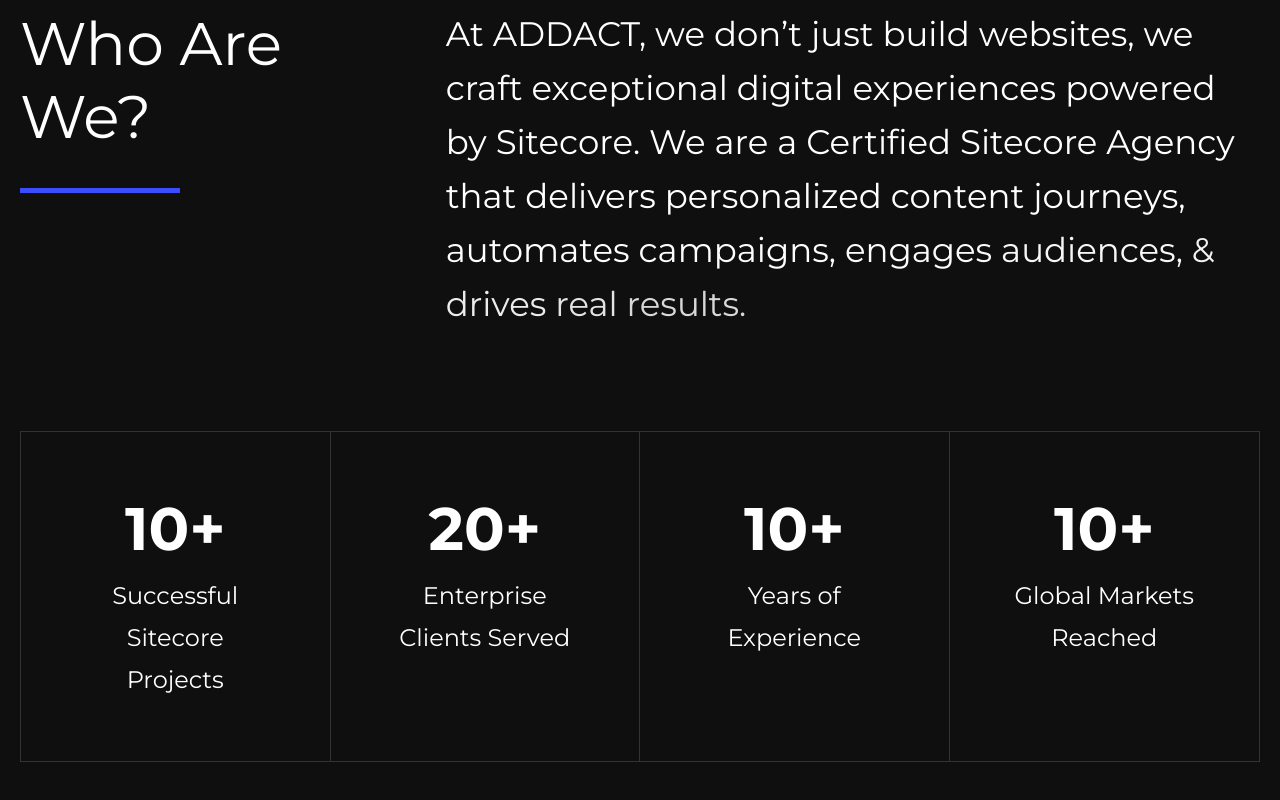
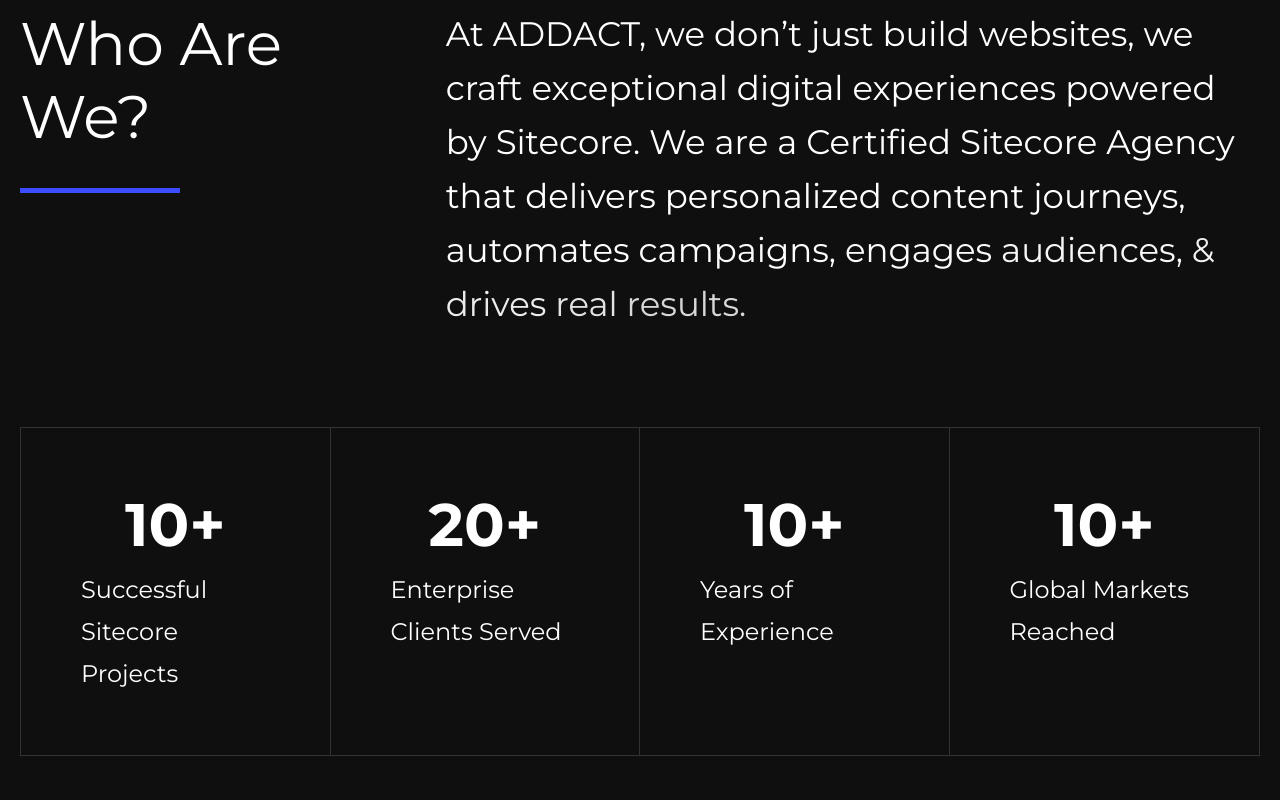
Before and after one commit to Addact-Devops/Addact-Revamp, a Next.js app in the folder addact/: page / in a window 1280 px wide. Shown: the part 684-1484 px from the top of the page. Built offline with nearby package versions, Linux system fonts and the light colour scheme.

Commit message:
HomePage-FE

```diff
--- a/addact/src/components/organisms/WhoWeAre.tsx
+++ b/addact/src/components/organisms/WhoWeAre.tsx
@@ -57,16 +57,16 @@
     return (
         <section className='who-we-are gap' ref={sectionRef}>
             <div className='container'>
-                <div className='flex'>
-                    <h2 className='who-we-are__title border-after'>Who Are We?</h2>
+                <div className='flex gap-[100px]'>
+                    <h2 className='w-[40%] border-after'>Who Are We?</h2>
 
-                    <div className='who-we-are__description'>
+                    <div className='w-full text-left'>
                         {paragraphLines.map((line, lineIndex) => (
-                            <p key={lineIndex} className='who-we-are__paragraph large'>
+                            <p key={lineIndex} className='text-lg large inline'>
                                 {line.split(" ").map((word, wordIndex) => (
                                     <span
                                         key={wordIndex}
-                                        className={`who-we-are__word ${isVisible ? "fade-in" : ""}`}
+                                        className={`inline-block opacity-20 ${isVisible ? "fade-in" : ""}`}
                                         style={{ animationDelay: `${(lineIndex * 1.5 + wordIndex * 0.1).toFixed(2)}s` }}
                                     >
                                         {word}&nbsp;
@@ -77,18 +77,18 @@
                     </div>
                 </div>
 
-                <div className='who-we-are__stats'>
+                <div className='grid grid-cols-1 sm:grid-cols-2 md:grid-cols-4 border border-white/15 mt-24 overflow-hidden'>
                     {stats.map((item, index) => (
-                        <div key={index} className='who-we-are__stat-item'>
+                        <div key={index} className='text-center p-[60px] border-r border-white/15 last:border-r-0'>
                             <h2
-                                className='who-we-are__number'
+                                className='text-white !font-bold text-3xl mb-2 transition-colors duration-300'
                                 ref={(el) => {
                                     numberRefs.current[index] = el;
                                 }}
                             >
                                 0+
                             </h2>
-                            <div className='who-we-are__text'>{item.content}</div>
+                            <div className='text-2xl text-left font-normal leading-[1.75]'>{item.content}</div>
                         </div>
                     ))}
                 </div>
--- a/addact/src/styles/components/whoweare.scss
+++ b/addact/src/styles/components/whoweare.scss
@@ -4,28 +4,6 @@
 @import "../base/functions";
 
 .who-we-are {
-  &__title {
-    width: 40%;
-  }
-
-  .flex {
-    gap: 100px;
-  }
-
-  &__description {
-    text-align: left;
-    width: 100%;
-  }
-
-  &__paragraph {
-    display: inline;
-  }
-
-  &__word {
-    display: inline-block;
-    opacity: 0.2;
-  }
-
     .fade-in {
         animation: fadeWord 1.3s ease forwards;
     }
@@ -38,35 +16,4 @@
             opacity: 1;
         }
     }
-
-  &__stats {
-    display: grid;
-    grid-template-columns: repeat(4, 1fr);
-    border: 1px solid rgba(255, 255, 255, 0.15);
-    overflow: hidden;
-    margin-top: 100px;
 }
-
-  &__stat-item {
-    text-align: center;
-    padding: 60px;
-    border-right: 1px solid rgba(255, 255, 255, 0.15);
-
-    &:last-child {
-      border-right: 0;
-    }
-  }
-
-  &__number {
-    color: $white;
-    margin-bottom: 10px;
-    transition: color 0.3s ease;
-    font-weight: 700;
-  }
-
-  &__text {
-    font-size: pxToRem(24);
-    line-height: lineHeightRatio(42, 24);
-    font-weight: 400;
-  }
-}
--- a/addact/tailwind.config.js
+++ b/addact/tailwind.config.js
@@ -1,17 +1,15 @@
 /** @type {import('tailwindcss').Config} */
 module.exports = {
-    content: [
-        "./components/**/*.{js,ts,jsx,tsx}",
-        "./app/**/*.{js,ts,jsx,tsx}",
-        "./src/**/*.{js,ts,jsx,tsx}",
-    ],
+    content: ["./components/**/*.{js,ts,jsx,tsx}", "./app/**/*.{js,ts,jsx,tsx}", "./src/**/*.{js,ts,jsx,tsx}"],
     theme: {
         colors: {
-                grayCustom: "#2e2e2e",
-            },
+            grayCustom: "#2e2e2e",
+        },
         extend: {
             colors: {
-                grayCustom: "#2e2e2e",
+                border: {
+                    grayCustom: "#2e2e2e",
+                },
             },
             animation: {
                 marquee: "scroll-marquee 20s linear infinite",
```
Also changed, not shown: 1 other file (tests, documents, lock files or other folders). Lines whose indentation alone changed are shown as unchanged.
